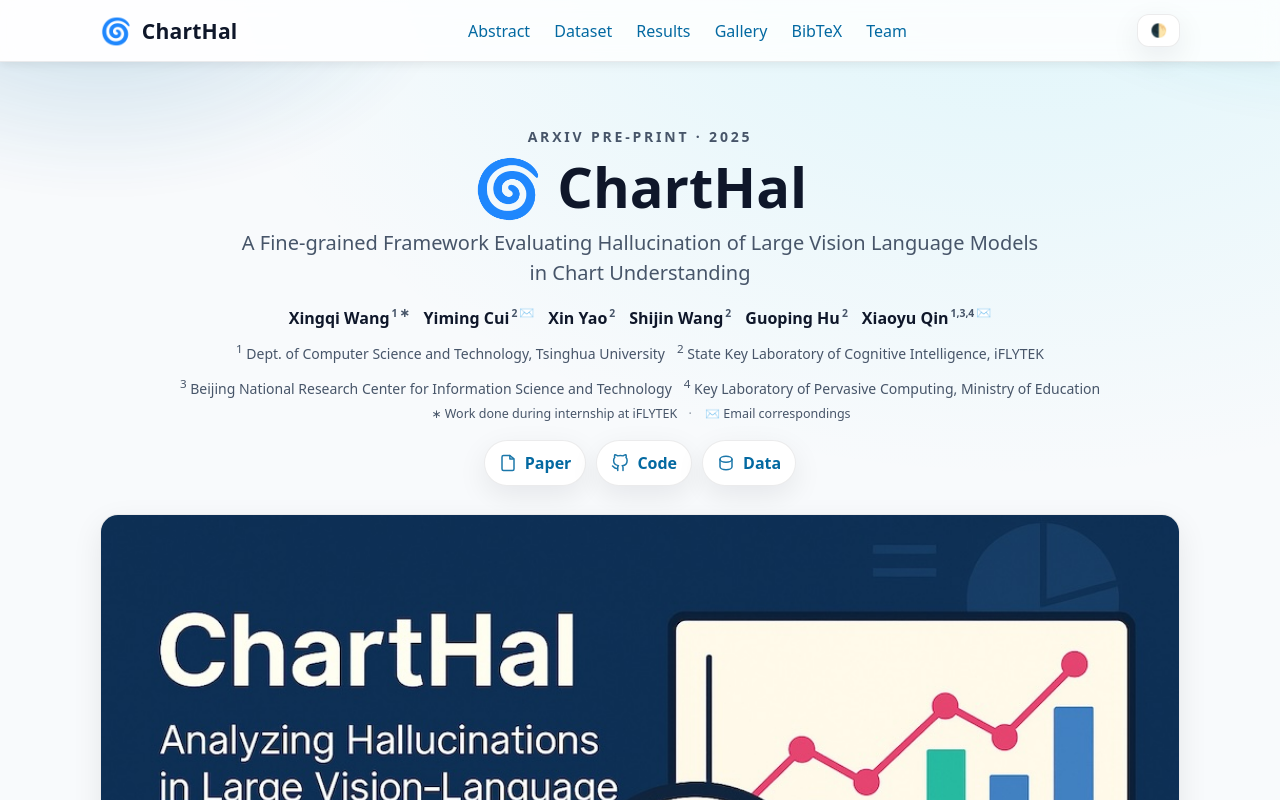
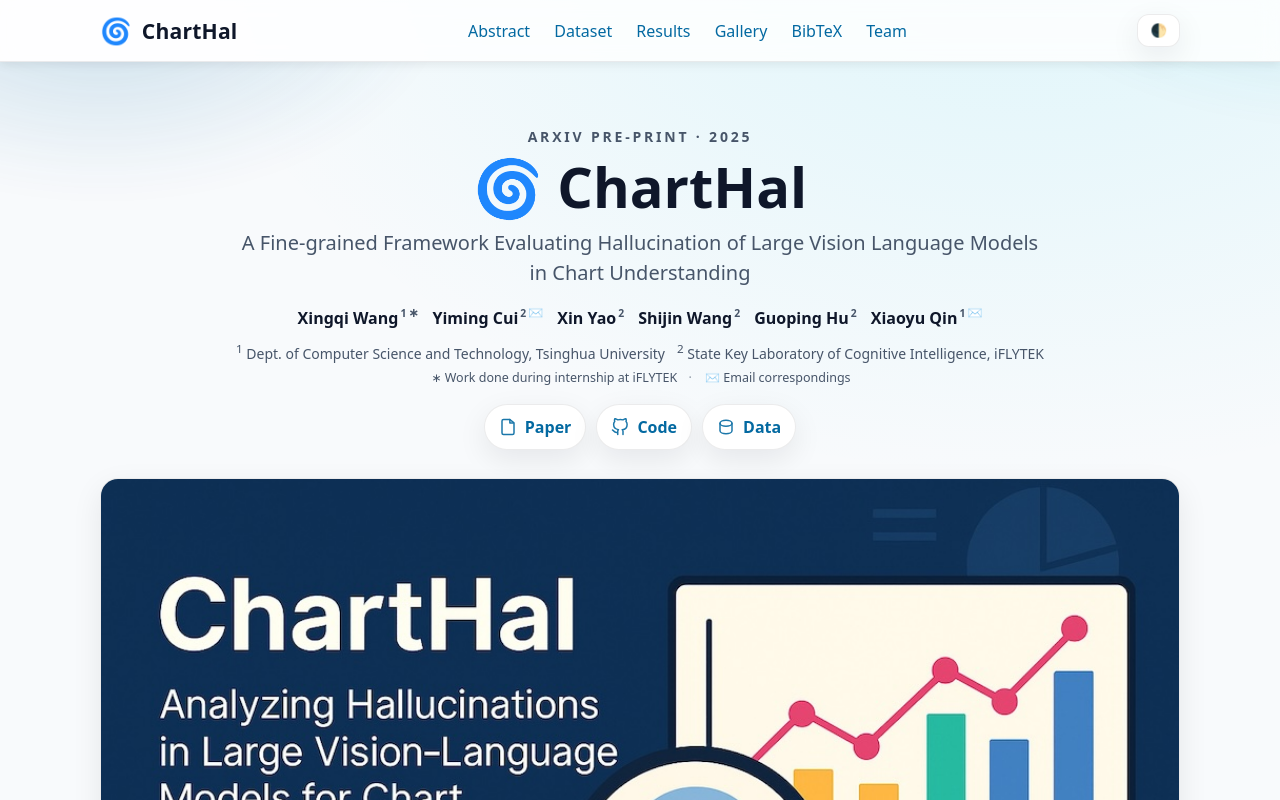
Before and after one commit to ymcui/ChartHal, a plain HTML site: page index.html in a window 1280 px wide. Drawn offline with Linux system fonts and the light colour scheme.

Commit message:
Update affiliations

```diff
--- a/index.html
+++ b/index.html
@@ -468,13 +468,11 @@
             <li><b>Xin Yao<sup>2</sup></b></li>
             <li><b>Shijin Wang<sup>2</sup></b></li>
             <li><b>Guoping Hu<sup>2</sup></b></li>
-            <li><b>Xiaoyu Qin<sup>1,3,4<span class="corresponding" title="Corresponding authors">✉️</span></sup></b></li>
+            <li><b>Xiaoyu Qin<sup>1<span class="corresponding" title="Corresponding authors">✉️</span></sup></b></li>
           </ul>
           <div class="affiliations">
             <span><sup>1</sup> Dept. of Computer Science and Technology, Tsinghua University </span>
             <span><sup>2</sup> State Key Laboratory of Cognitive Intelligence, iFLYTEK </span>
-            <span><sup>3</sup> Beijing National Research Center for Information Science and Technology </span>
-            <span><sup>4</sup> Key Laboratory of Pervasive Computing, Ministry of Education </span>
           </div>
           <div class="author-notes">
             <span class="equal">∗</span> Work done during internship at iFLYTEK <span class="sep">·</span> <span class="corresponding">✉️</span> Email correspondings
```
